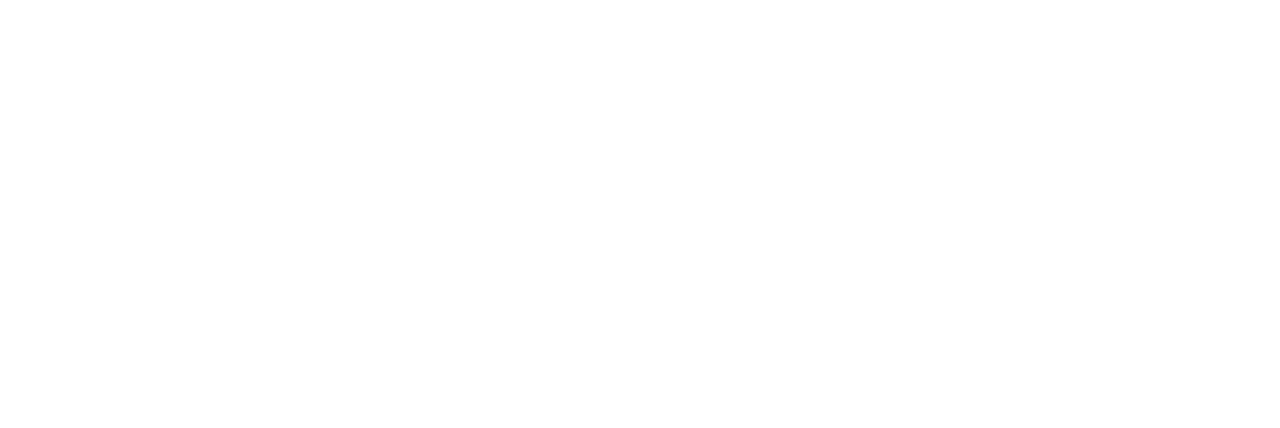
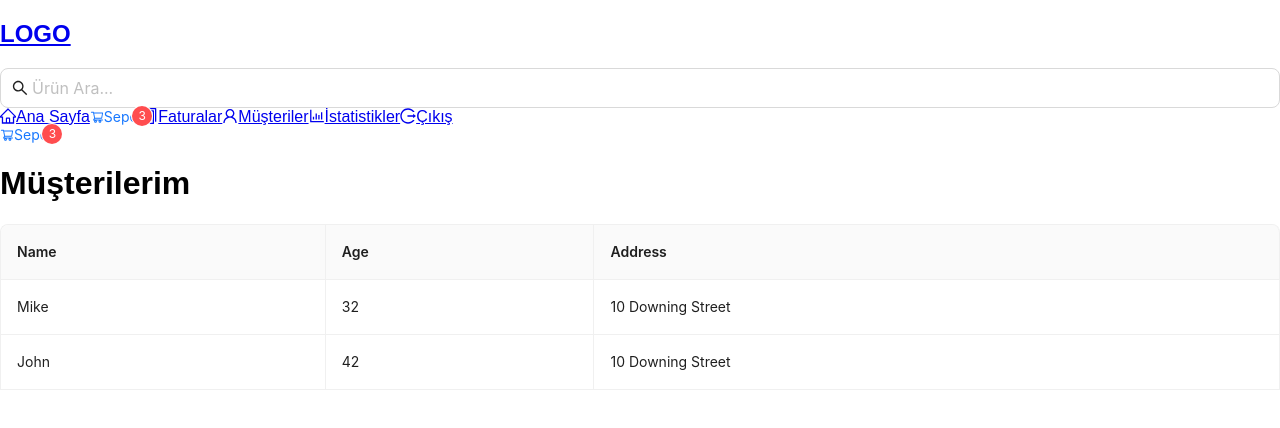
Before and after one commit to Berat-Ozgen/mern-pos, a React (Create React App) app in the folder client/: page /customers in a window 1280 px wide. Before the commit this address had no page. Shown: the top 428 px of the page. Built offline with nearby package versions, Linux system fonts and the light colour scheme; a web font is replaced by a local one.

Commit message:
CustomerPage
CustomerPage

```diff
--- a/client/src/App.js
+++ b/client/src/App.js
@@ -2,6 +2,7 @@
 import CartPage from "./pages/CartPage";
 import HomePage from "./pages/HomePage";
 import BillPage from "./pages/BillPage";
+import CustomerPage from "./pages/CustomerPage";
 
 const App = () => {
   return (
@@ -11,6 +12,7 @@
           <Route path="/" element={<HomePage />} />
           <Route path="/cart" element={<CartPage />} />
           <Route path="/bills" element={<BillPage />} />
+          <Route path="/customers" element={<CustomerPage />} />
         </Routes>
       </BrowserRouter>
     </>
--- a/client/src/components/header/Header.jsx
+++ b/client/src/components/header/Header.jsx
@@ -55,7 +55,7 @@
             <span className="md:text-xs text-[10px]">Faturalar</span>
           </Link>
           <Link
-            to="/"
+            to="/customers"
             className="menu-link flex flex-col hover:text-[#40a9ff] transition-all"
           >
             <UserOutlined className="md:text-2xl text-xl" />
--- /dev/null
+++ b/client/src/pages/CustomerPage.jsx
@@ -0,0 +1,54 @@
+import { Table } from "antd";
+import Header from "../components/header/Header.jsx";
+
+const CustomerPage = () => {
+  const dataSource = [
+    {
+      key: "1",
+      name: "Mike",
+      age: 32,
+      address: "10 Downing Street",
+    },
+    {
+      key: "2",
+      name: "John",
+      age: 42,
+      address: "10 Downing Street",
+    },
+  ];
+
+  const columns = [
+    {
+      title: "Name",
+      dataIndex: "name",
+      key: "name",
+    },
+    {
+      title: "Age",
+      dataIndex: "age",
+      key: "age",
+    },
+    {
+      title: "Address",
+      dataIndex: "address",
+      key: "address",
+    },
+  ];
+
+  return (
+    <>
+      <Header />
+      <div className="px-6">
+        <h1 className="text-4xl font-bold text-center mb-4">Müşterilerim</h1>
+        <Table
+          dataSource={dataSource}
+          columns={columns}
+          bordered
+          pagination={false}
+        />
+      </div>
+    </>
+  );
+};
+
+export default CustomerPage;
```
